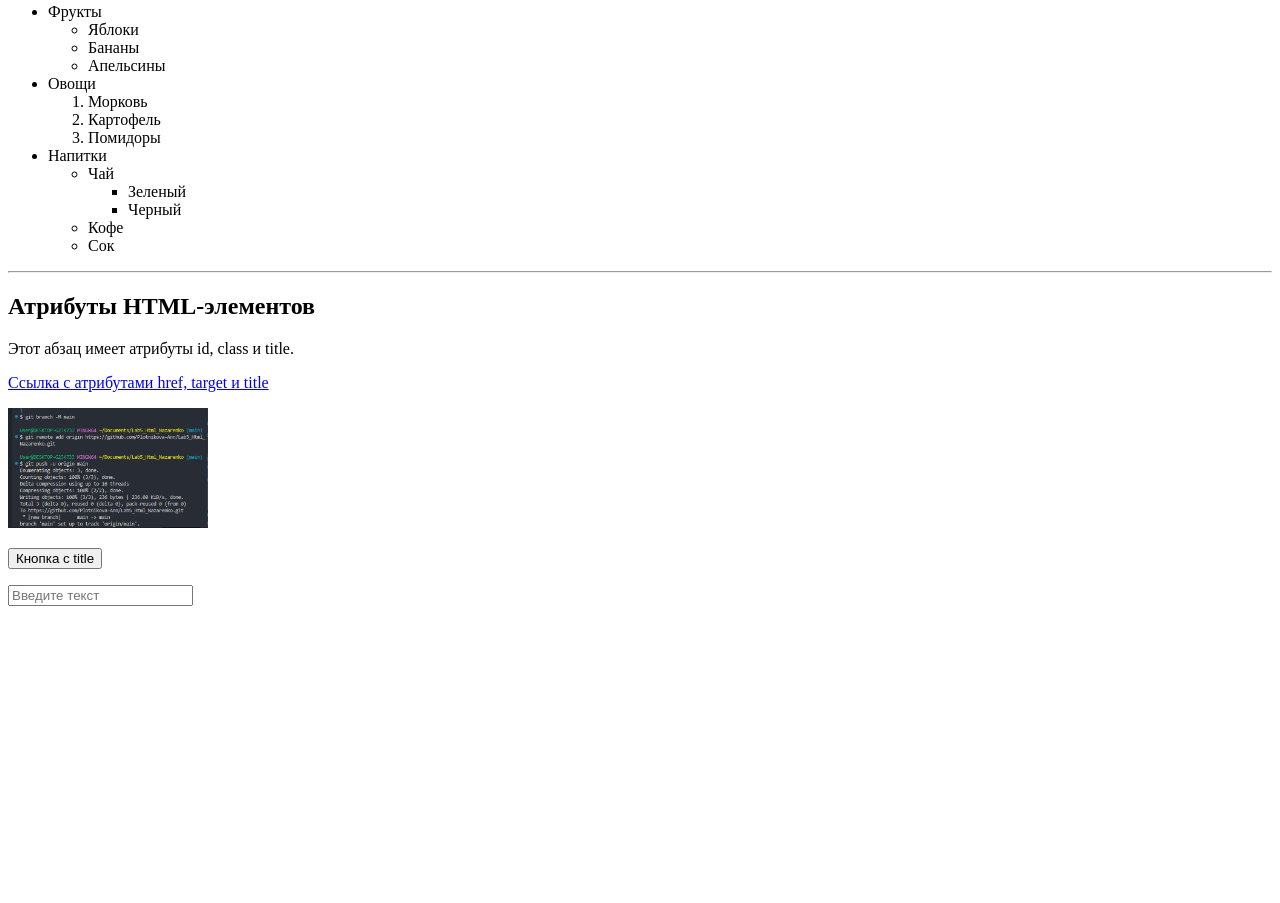
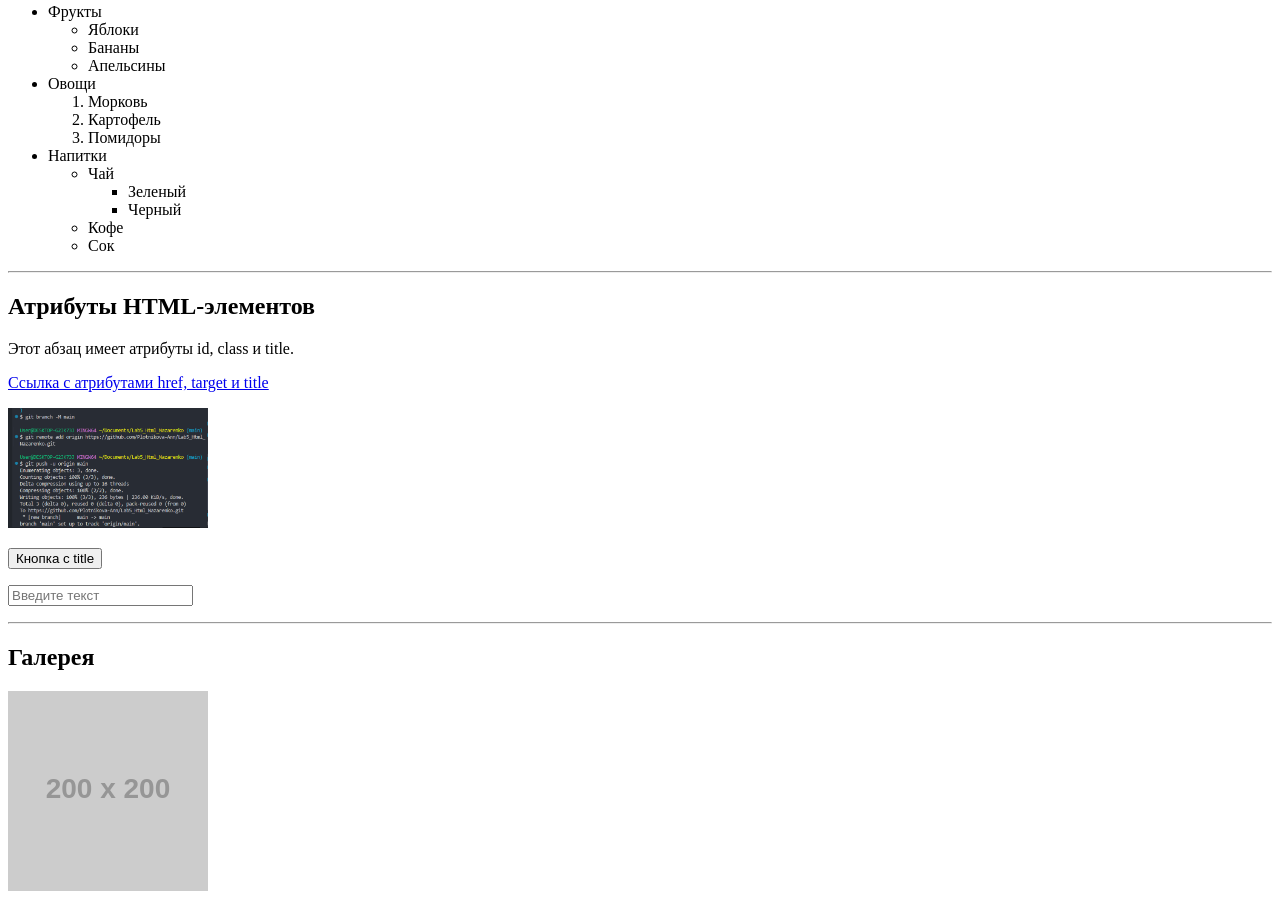
Before and after one commit to Plotnikova-Ann/Lab5_Html_Nazarenko, a plain HTML site: page index.html in a window 1280 px wide. Shown: the part 912-1815 px from the top of the page. Before the commit the page ends 1534 px from the top, so only its background shows below. Drawn offline with Linux system fonts and the light colour scheme; placeholder pictures from the web are drawn by us.

Commit message:
Added image gallery

```diff
--- a/index.html
+++ b/index.html
@@ -100,3 +100,7 @@
 <p>
     <input type="text" placeholder="Введите текст">
 </p>
+
+    <hr>
+    <h2>Галерея</h2>
+    <img src='https://via.placeholder.com/200' alt='тест' width='200'>
```
